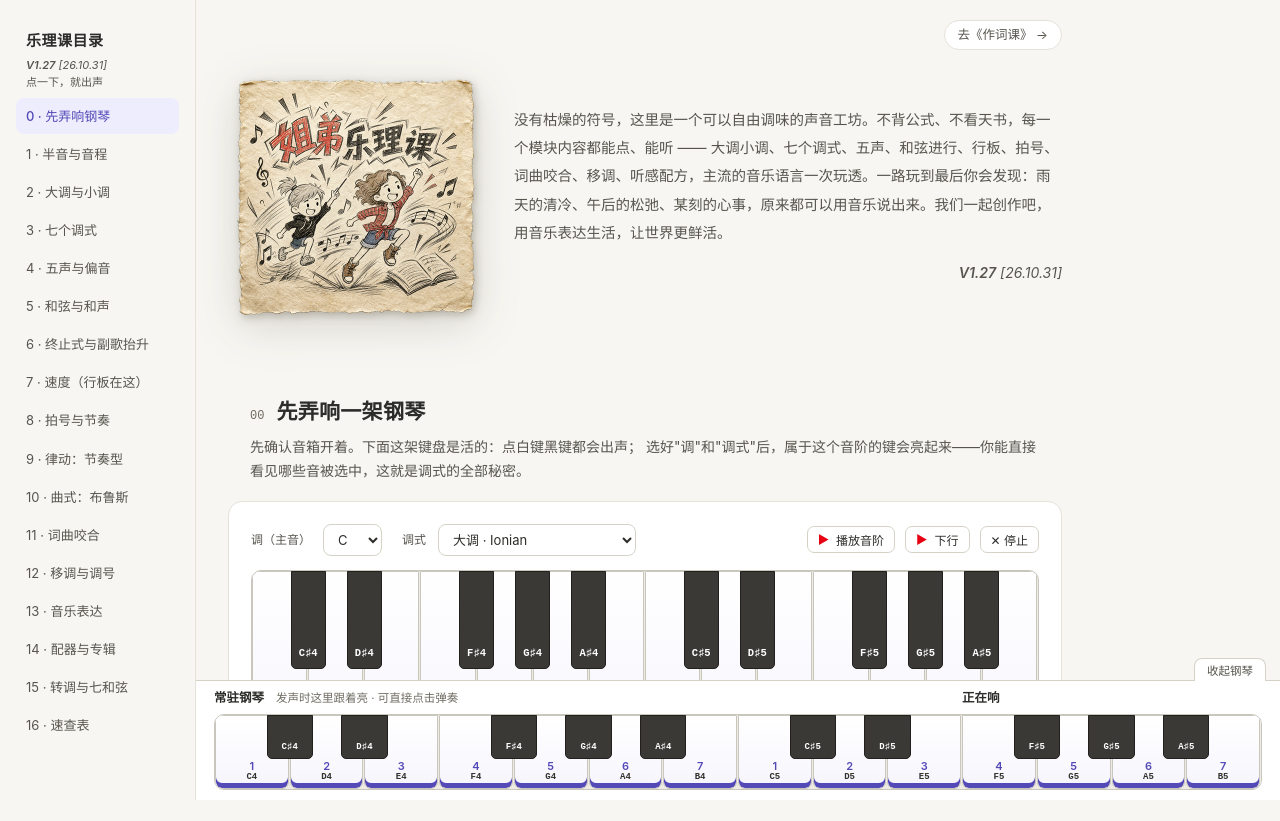
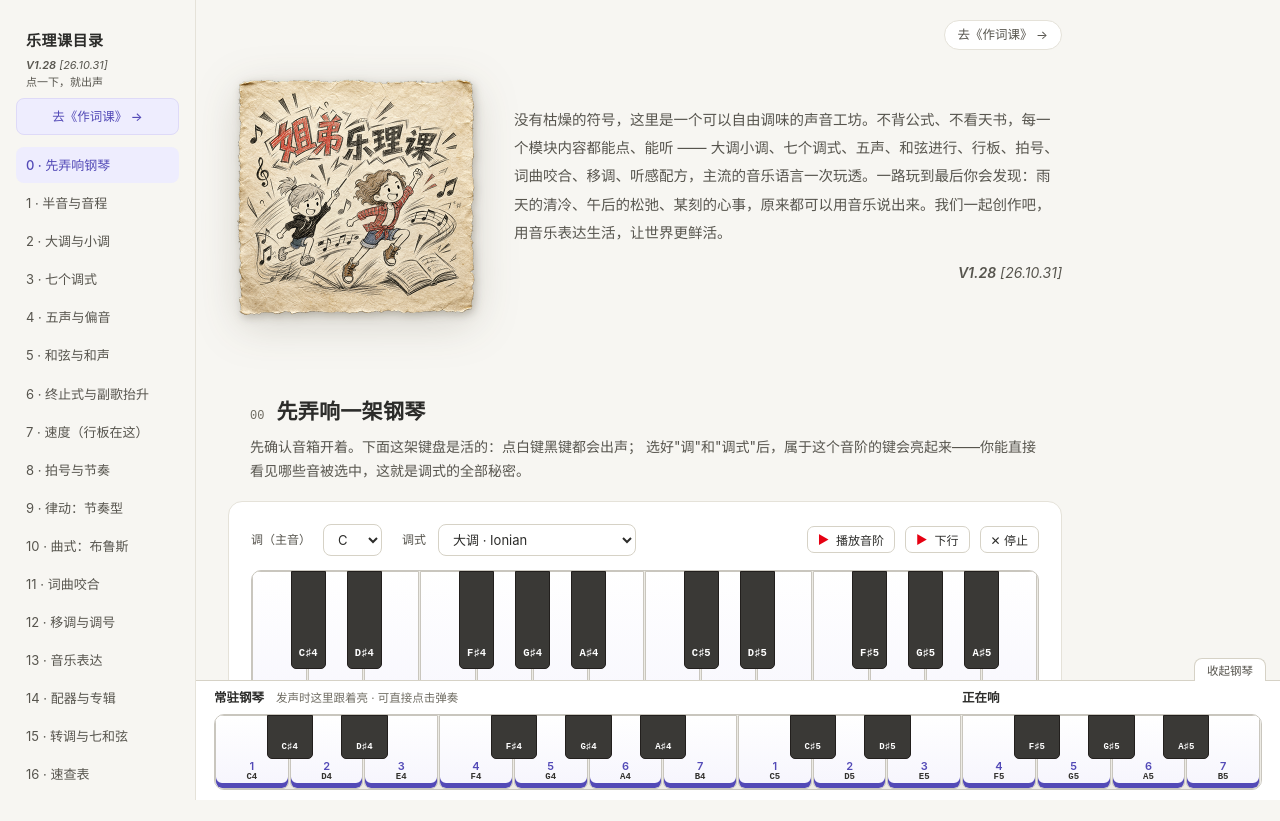
Before and after one commit to Tairraos/musictheory, a website: page index.html in a window 1280 px wide. Shown: the top 821 px of the page. Drawn offline with Linux system fonts and the light colour scheme.

Commit message:
V1.28 目录里也放一条互链：滚到任何一节都能直接换课
顶部那条 .pageswitch 只在页面最顶端可见，滚到第 9 节以后想换课得先滚回顶端。
目录是 position:fixed 的，所以在 brand 下面再放一条（#nav a.navswitch），随时可切。

- 样式刻意与章节链接分开：常驻紫底 + 细描边 + 居中，字号小半号；
  章节链接仍是"灰字、悬停才变深"。同权重靠写在文件末尾胜出，不用 !important。
- 窄屏（≤1000px）目录变成顶部横滚条：取消下边距、按章节链接的盒模型缩一档，
  否则这一条会比旁边高出一圈；它排在 brand 之后，不会被挤到要横向滚动才看见。
- **滚动高亮的选择器必须改成 `#nav a[href^="#"]`**（两页都改）：
  否则那条外链会被当成"当前节"点亮，而且 `links[0]` 会变成它，初始状态就亮错。
- 测试 55 → 56：B1/L1 数链接时排除外链，新增 A7 守"目录里有一条指对方、
  位置在章节链接之前、且初始不该被点亮"。

```diff
--- a/css/main.css
+++ b/css/main.css
@@ -411,3 +411,24 @@ svg text{font-family:-apple-system,BlinkMacSystemFont,"PingFang SC","Hiragino Sa
   transition:.15s;
 }
 .pageswitch a:hover{color:var(--purple);border-color:var(--purple);background:var(--purple-bg)}
+
+
+/* ---------- 20. 目录里的互链（追加于 V1.28） ----------
+   顶部那条 `.pageswitch` 只在页面最顶端看得见；滚到第 9 节以后想换课，
+   就得先滚回顶端。目录是 fixed 的，所以在这里再放一份——任何位置都够得着。
+
+   它和章节链接必须一眼分得开：章节链接是"灰字 + 悬停变深"，
+   这一条反过来——**常驻紫底 + 细描边**，字号比章节小半号。
+   所以不能只靠 `#nav a` 的默认样式，要单独覆盖颜色与边框（写在文件末尾，
+   同权重下后写的胜出，因此不必加 !important）。 */
+#nav a.navswitch{
+  display:block; margin:2px 0 12px; padding:7px 10px;
+  border-radius:8px; border:1px solid #DEDAF8; background:var(--purple-bg);
+  color:var(--purple); font-size:12.5px; font-weight:500; text-align:center;
+}
+#nav a.navswitch:hover{background:#E4E2FB;color:var(--purple);border-color:#C9C3F6}
+/* 窄屏目录变成横向滚动条：取消下边距、按章节链接的盒模型缩一档，
+   否则这一条会比旁边的章节链接高出一圈，横条看着不齐。 */
+@media(max-width:1000px){
+  #nav a.navswitch{margin:0 8px 0 0; padding:5px 10px; font-size:12px; flex:0 0 auto}
+}
--- a/index.html
+++ b/index.html
@@ -9,7 +9,7 @@
 <link rel="icon" href="assets/images/favicon.ico" sizes="any">
 <link rel="icon" href="assets/images/favicon.png" type="image/png">
 <link rel="apple-touch-icon" href="assets/images/favicon.png">
-<title>姐弟厨师团 --- 乐理课 V1.27 [26.10.31]</title>
+<title>姐弟厨师团 --- 乐理课 V1.28 [26.10.31]</title>
 <!-- 样式外链：原内联样式表已拆到 css/main.css（规则与顺序未动，仅补注释） -->
 <link rel="stylesheet" href="css/main.css">
 </head>
@@ -17,7 +17,10 @@
 
 <!-- 左侧导航：17 节课，与下方 <section> 一一对应（≤1000px 变为顶部横滚条） -->
 <aside id="nav">
-  <div class="brand">乐理课目录 <span class="ver" data-ver><b>V1.27</b> [26.10.31]</span><small>点一下，就出声</small></div>
+  <div class="brand">乐理课目录 <span class="ver" data-ver><b>V1.28</b> [26.10.31]</span><small>点一下，就出声</small></div>
+  <!-- 互链的第二个入口：目录是 fixed 的，滚到任何一节都够得着。
+       与顶部 .pageswitch 同一个目标，但样式刻意不同——它必须一眼看出"不是本页的章节"。 -->
+  <a class="navswitch" href="lyric.html">去《作词课》 →</a>
   <a href="#s-start">0 · 先弄响钢琴</a>
   <a href="#s-halfnote">1 · 半音与音程</a>
   <a href="#s-majmin">2 · 大调与小调</a>
@@ -51,7 +54,7 @@
     <div class="art"><img src="assets/images/hero-art.png" alt="姐弟二人坐在钢琴前弹奏的插图，画在羊皮纸上"></div>
     <div class="intro-wrap">
       <p class="intro">没有枯燥的符号，这里是一个可以自由调味的声音工坊。不背公式、不看天书，每一个模块内容都能点、能听 —— 大调小调、七个调式、五声、和弦进行、行板、拍号、词曲咬合、移调、听感配方，主流的音乐语言一次玩透。一路玩到最后你会发现：雨天的清冷、午后的松弛、某刻的心事，原来都可以用音乐说出来。我们一起创作吧，用音乐表达生活，让世界更鲜活。</p>
-      <p class="hero-ver ver" data-ver><b>V1.27</b> [26.10.31]</p>
+      <p class="hero-ver ver" data-ver><b>V1.28</b> [26.10.31]</p>
     </div>
   </div>
 </header>
--- a/js/app.js
+++ b/js/app.js
@@ -19,7 +19,7 @@ let state = { root: 0, mode: 'ionian' };
  *   - 日期同步改成当天，格式固定 YYYY.MM.DD 的简写（26.10.19 = 2026-10-19）
  * 它会自动写到：浏览器标签页标题 + 页面上所有带 data-ver 的位置。
  * HTML 里也留了静态副本做降级（万一 JS 没跑起来，仍能看到版本号）。 */
-const VERSION = { v: '1.27', date: '26.10.31' };
+const VERSION = { v: '1.28', date: '26.10.31' };
 
 /* applyVersion()：把 VERSION 注入到需要的位置。
  *   <title> 是 SEO 相关的，浏览器标签页里由 JS 改同样生效；
@@ -52,8 +52,10 @@ $('#dockBtn').onclick = () => { const d = $('#dock'); d.classList.toggle('hide')
 /* 窗口尺寸变化：键盘键宽 = 容器宽 / 14，必须重绘 */
 window.addEventListener('resize', () => renderKB());
 
-/* 滚动时高亮当前节的导航链接（找最后一个越过 180px 线的 section） */
-const links = $$('#nav a');
+/* 滚动时高亮当前节的导航链接（找最后一个越过 180px 线的 section）
+   选择器必须带 `[href^="#"]`：目录里还有一条指向姊妹篇的外链（.navswitch），
+   它不指向本页任何一节，混进来会被当成"当前节"点亮。 */
+const links = $$('#nav a[href^="#"]');
 window.addEventListener('scroll', () => { let cur = links[0];
   $$('section').forEach(sec => { if (sec.getBoundingClientRect().top < 180) cur = links.find(l => l.getAttribute('href') === '#' + sec.id) || cur; });
   links.forEach(l => l.classList.toggle('on', l === cur)); }, { passive: true });
```
Also changed, not shown: js/lyric-app.js (+4 -3 lines), lyric.html (+5 -3 lines), tests/run-tests.js (+32 -2 lines), README.md.
